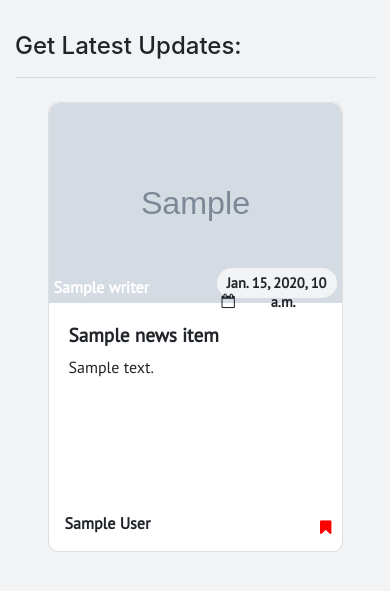
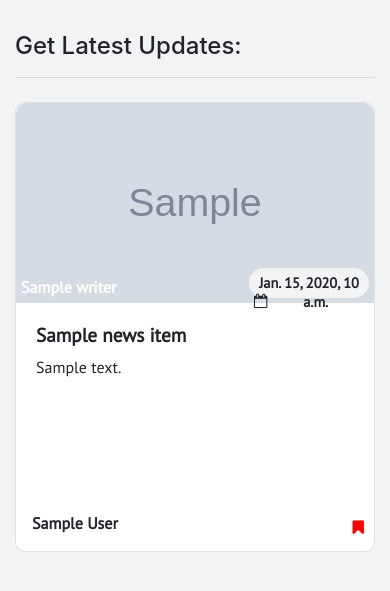
Before and after one commit to Kushal-Gera/NewsHunterWebApp, a Django app: template templates/basic_app/index.html in a window 390 px wide. Shown: the part 60-651 px from the top of the page. Run offline with Django 3.2, Linux system fonts and the light colour scheme; the template is opened without the code that fills it: most values are stand-ins (such as "Sample title", 1, 10 or a date in 2020); grey boxes marked "Sample" are stand-in pictures; some libraries are stand-ins or nearby versions.

Commit message:
ui changes

```diff
--- a/News_Hunter/settings.py
+++ b/News_Hunter/settings.py
@@ -38,7 +38,7 @@ INSTALLED_APPS = [
     'django.contrib.sessions',
     'django.contrib.messages',
     'django.contrib.staticfiles',
-    "basic_app"
+    "basic_app",
 ]
 
 MIDDLEWARE = [
--- a/templates/basic_app/base.html
+++ b/templates/basic_app/base.html
@@ -4,6 +4,7 @@
 <html lang="en" dir="ltr">
   <head>
     <meta charset="utf-8">
+    <meta name="viewport" content="width=device-width, initial-scale=1">
     <title>
       {% block title %} None {% endblock %}
     </title>
--- a/templates/basic_app/index.html
+++ b/templates/basic_app/index.html
@@ -19,7 +19,7 @@
     <div class="row">
       {% for i in newsItemList %}
 
-        <div class="col-lg-4 col-md-6 col-sm-10 col-xs-10 col-10 mx-auto">
+        <div class="col-lg-4 col-md-6 col-sm-12 col-xs-12 col-12 mx-auto">
           <div class="card mt-2 mb-2" style=" border-radius:10px;">
 
             <img src="{{ i.img_url }}" class="card-img-top" alt=""
```
